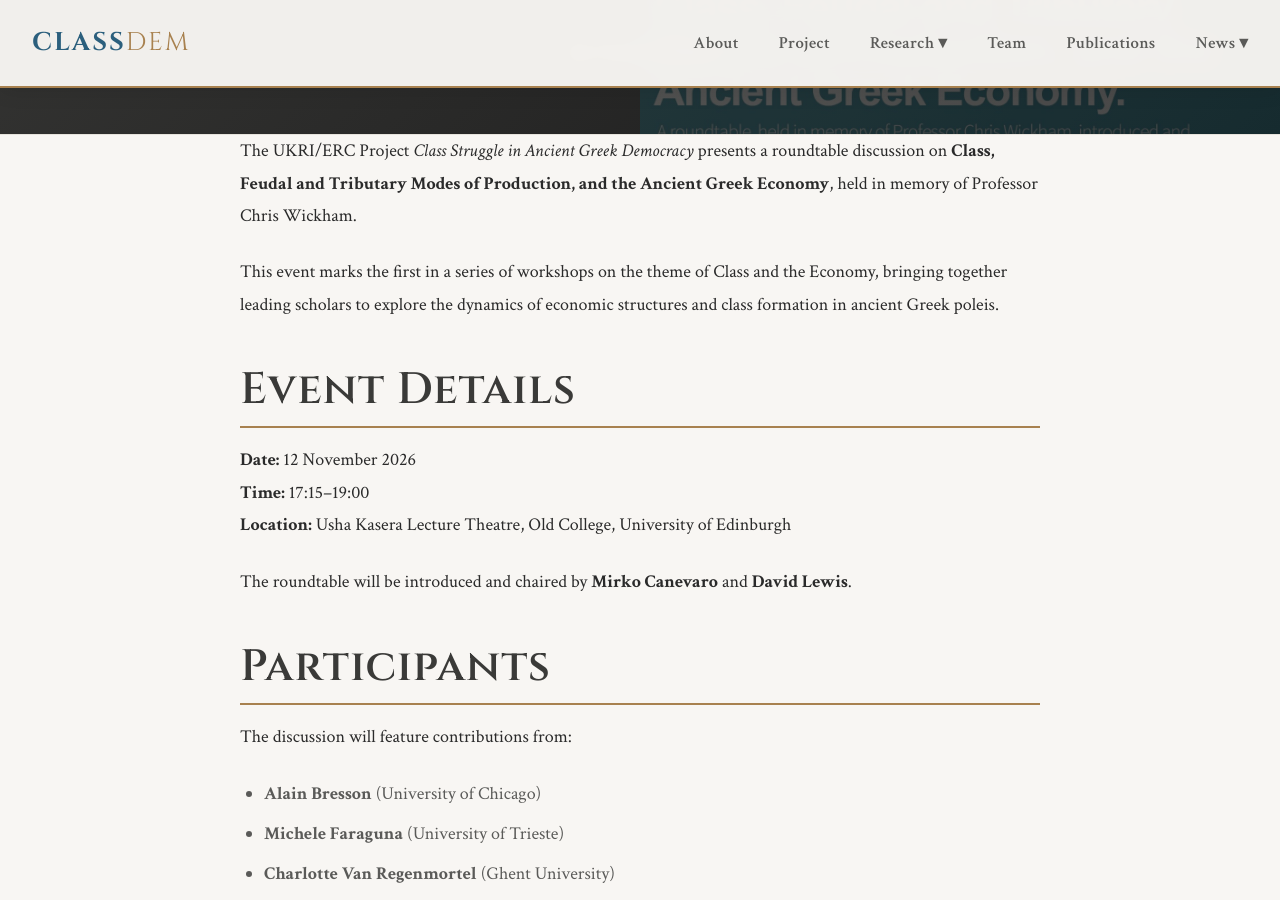
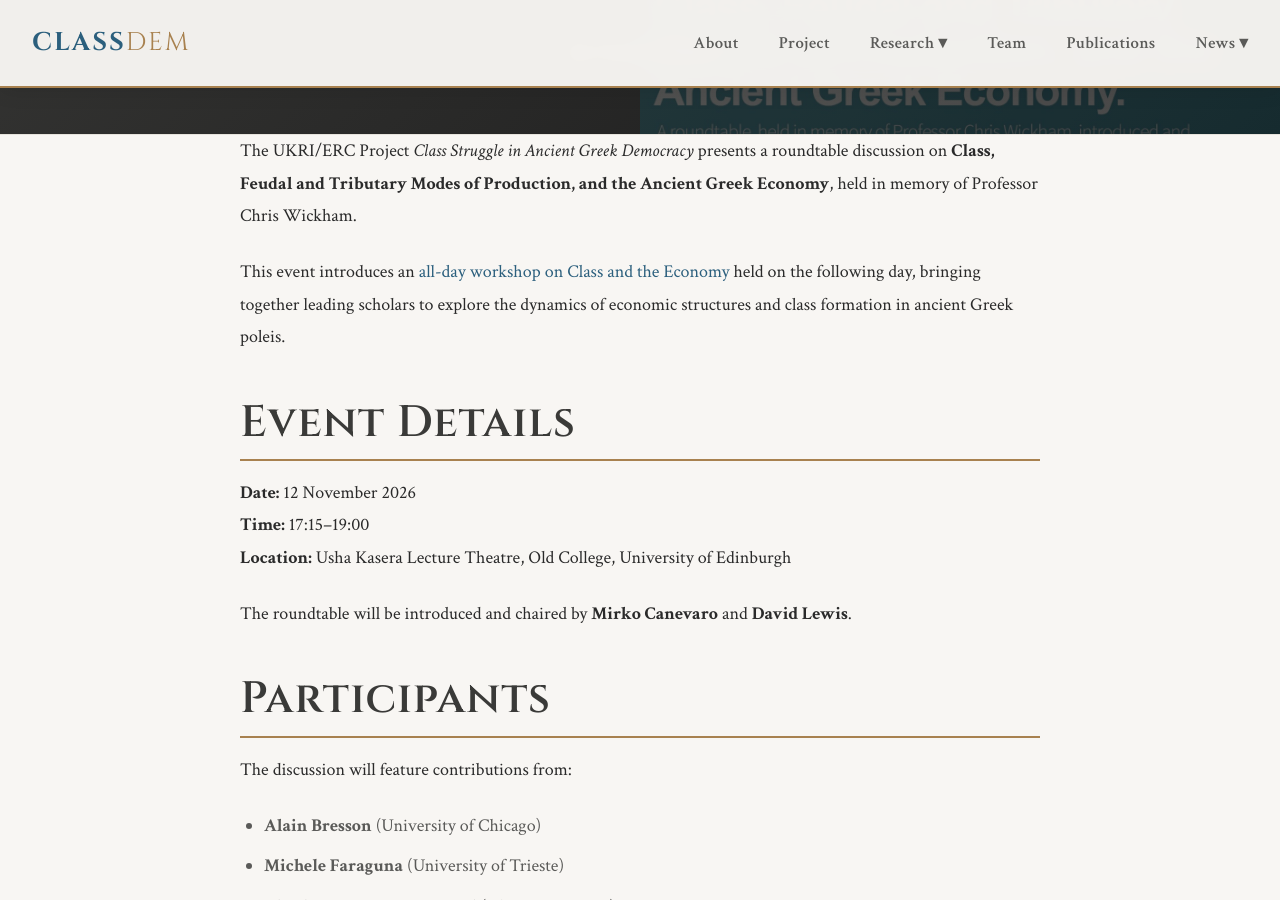
Before and after one commit to Da1dal0s/ClassDem, a Jekyll site: the page built from _posts/2026-11-12-class-economy-roundtable.md, in a window 1280 px wide and 900 px high, scrolled down 394 px. Built offline with Jekyll 4.4.1, drawn with Linux system fonts in a browser that asks for light colours.

Commit message:
Add link from roundtable to workshop page
Co-Authored-By: Claude Sonnet 4.5 <noreply@anthropic.com>
Claude-Session: https://claude.ai/code/session_018cAeni9Fy26PRotrzuBdNt

```diff
--- a/_posts/2026-11-12-class-economy-roundtable.md
+++ b/_posts/2026-11-12-class-economy-roundtable.md
@@ -8,7 +8,7 @@ header_image: /assets/images/roundtable-nov2026.jpg
 
 The UKRI/ERC Project *Class Struggle in Ancient Greek Democracy* presents a roundtable discussion on **Class, Feudal and Tributary Modes of Production, and the Ancient Greek Economy**, held in memory of Professor Chris Wickham.
 
-This event marks the first in a series of workshops on the theme of Class and the Economy, bringing together leading scholars to explore the dynamics of economic structures and class formation in ancient Greek poleis.
+This event introduces an [all-day workshop on Class and the Economy](/ClassDem/blog/2026/11/13/class-economy-workshop/) held on the following day, bringing together leading scholars to explore the dynamics of economic structures and class formation in ancient Greek poleis.
 
 ## Event Details
 
```
